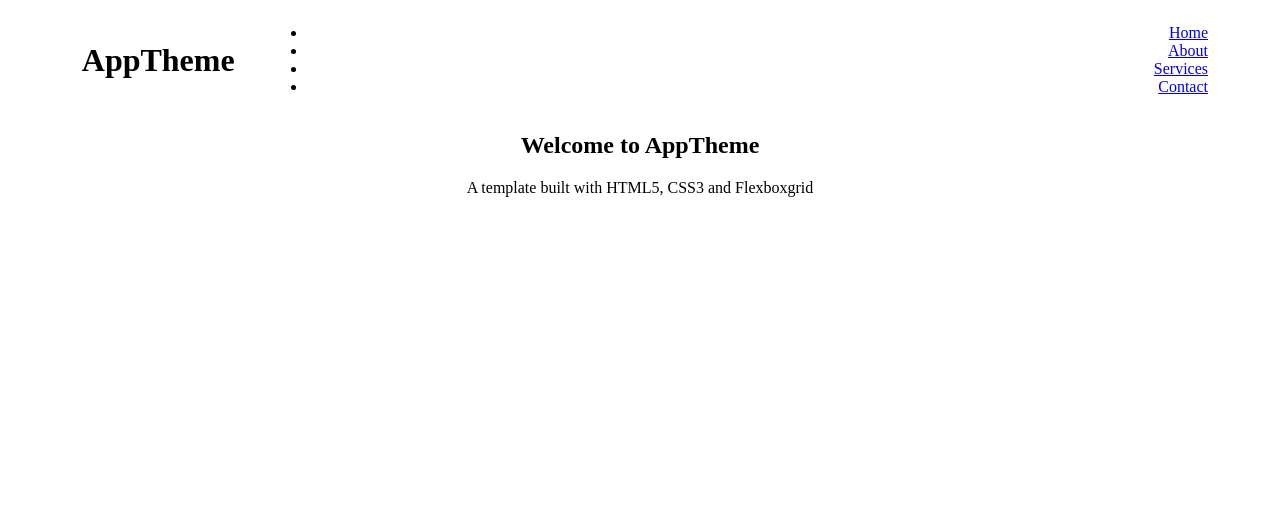
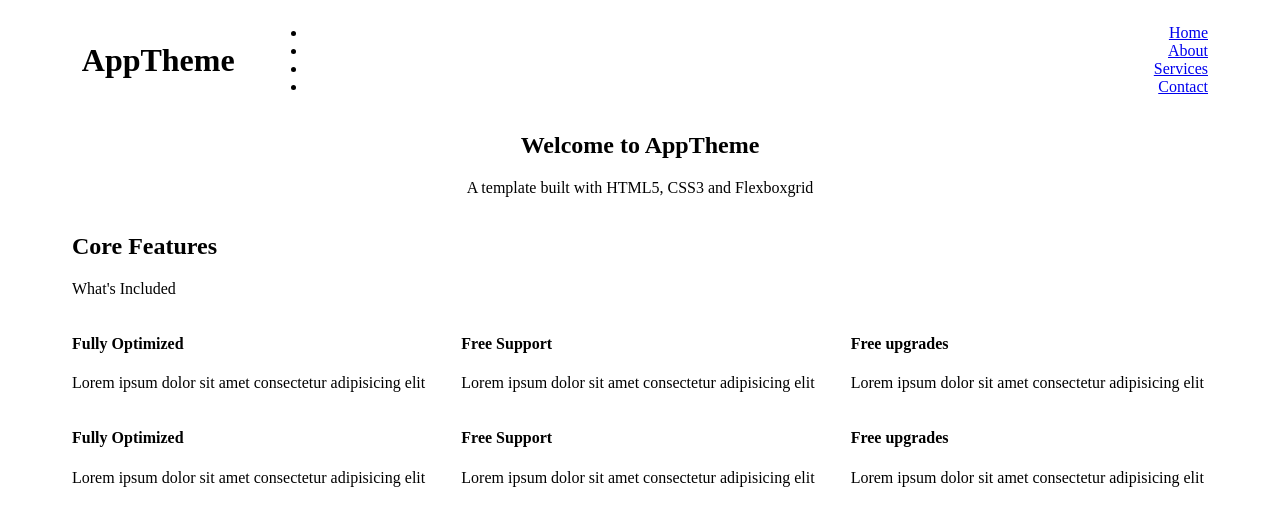
Before and after one commit to OmerSnck/app-theme, a plain HTML site: page index.html in a window 1280 px wide. Drawn offline with Linux system fonts and the light colour scheme.

Commit message:
rows added basically

```diff
--- a/index.html
+++ b/index.html
@@ -32,12 +32,51 @@
       <section id="showcase">
         <div class="container">
           <div class="row center-xs center-sm center-md center-lg middle-xs middle-sm middle-md middle-lg">
-            <div class="col-xs-10 col-sm-10 col-md-10 col-lg-7 showcase-content">
+            <div class="col-xs-12 col-sm-12 col-md-12 col-lg-12">
               <h1>Welcome to <span class="primary-text">AppTheme</span></h1>
               <p>A template built with HTML5, CSS3 and Flexboxgrid</p>
             </div>
           </div>
         </div>
       </section>
+
+      <section id="features">
+        <div class="container">
+            <div class="row">
+                <div class="col-xs-12 col-sm-12 col-md-12 col-lg-12">
+                    <h2>Core Features</h2>
+                    <p>What's Included</p>
+                    <div class="row">
+                        <div class="col-xs-12 col-sm-4 col-md-4 col-lg-4">
+                            <h4>Fully Optimized</h4>
+                            <p>Lorem ipsum dolor sit amet consectetur adipisicing elit</p>
+                        </div>
+                        <div class="col-xs-12 col-sm-4 col-md-4 col-lg-4">
+                            <h4>Free Support</h4>
+                            <p>Lorem ipsum dolor sit amet consectetur adipisicing elit</p>
+                        </div>
+                        <div class="col-xs-12 col-sm-4 col-md-4 col-lg-4">
+                            <h4>Free upgrades</h4>
+                            <p>Lorem ipsum dolor sit amet consectetur adipisicing elit</p>
+                        </div>
+                    </div>
+                    <div class="row">
+                        <div class="col-xs-12 col-sm-4 col-md-4 col-lg-4">
+                            <h4>Fully Optimized</h4>
+                            <p>Lorem ipsum dolor sit amet consectetur adipisicing elit</p>
+                        </div>
+                        <div class="col-xs-12 col-sm-4 col-md-4 col-lg-4">
+                            <h4>Free Support</h4>
+                            <p>Lorem ipsum dolor sit amet consectetur adipisicing elit</p>
+                        </div>
+                        <div class="col-xs-12 col-sm-4 col-md-4 col-lg-4">
+                            <h4>Free upgrades</h4>
+                            <p>Lorem ipsum dolor sit amet consectetur adipisicing elit</p>
+                        </div>
+                    </div>
+                </div>
+            </div>
+        </div>
+      </section>
 </body>
 </html>
```
